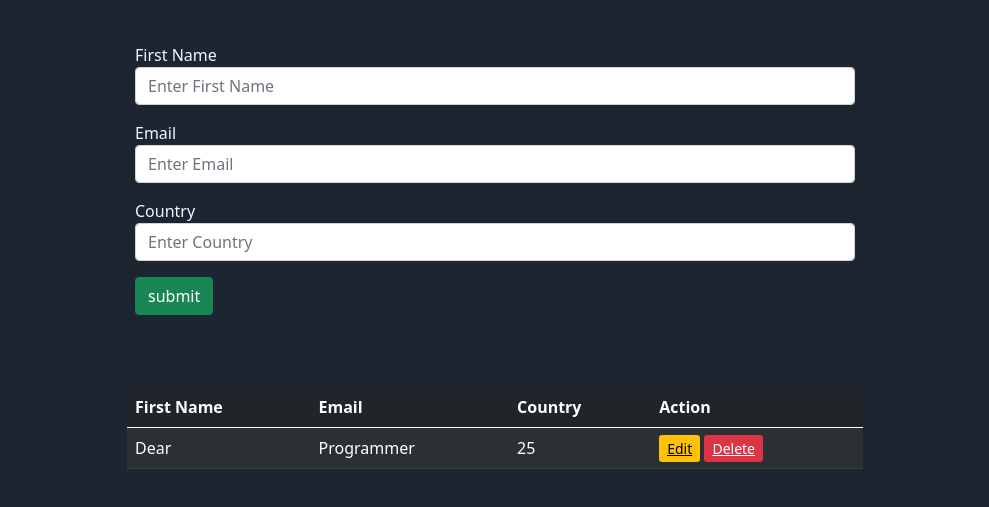
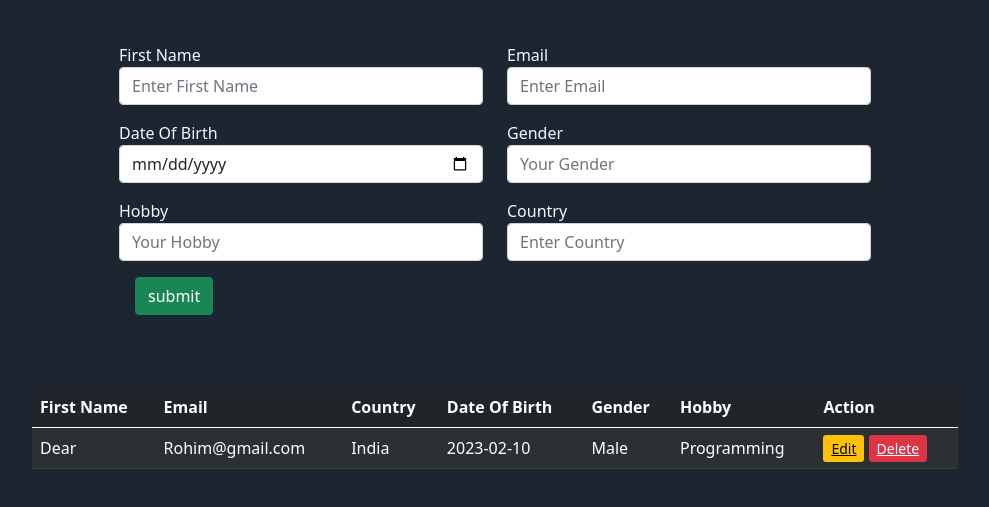
Before and after one commit to ShakilTalukder07/jsCrud, a plain HTML site: page index.html in a window 1280 px wide. Shown: the part 111-618 px from the top of the page, without its empty margins (145-1134 px from the left). Drawn offline with nearby package versions, Linux system fonts and the light colour scheme.

Commit message:
date of birth, gender and hobby add

```diff
--- a/index.html
+++ b/index.html
@@ -22,37 +22,66 @@
         </div>
         <div class="main row justify-content-center">
             <form action="" id="student-form" class="row justify-content-center mb-4 autocomplete">
-                <div class="col-md-8 col-10 mb-3">
-                    <label for="firstName">First Name</label>
-                    <input class="form-control" id="firstName" type="text" placeholder="Enter First Name" type="text">
+                <div class="d-flex gap-4 justify-content-center">
+                    <div class="col-md-4 col-5 mb-3">
+                        <label for="firstName">First Name</label>
+                        <input class="form-control" id="firstName" type="text" placeholder="Enter First Name"
+                            type="text">
+                    </div>
+                    <div class="col-md-4 col-5 mb-3">
+                        <label for="Email">Email</label>
+                        <input class="form-control" id="emailAddress" type="email" placeholder="Enter Email">
+                    </div>
                 </div>
-                <div class="col-md-8 col-10 mb-3">
-                    <label for="Email">Email</label>
-                    <input class="form-control" id="emailAddress" type="email" placeholder="Enter Email">
+
+                <!-- ======================================= -->
+                <div class="d-flex gap-4 justify-content-center">
+                    <div class="col-md-4 col-5 mb-3">
+                        <label for="Date Of Birth">Date Of Birth</label>
+                        <input class="form-control" id="dateOfBirth" type="date" placeholder="Enter Your Date of Barth">
+                    </div>
+                    <div class="col-md-4 col-5 mb-3">
+                        <label for="Gender">Gender</label>
+                        <input class="form-control" id="gender" type="text" placeholder="Your Gender">
+                    </div>
                 </div>
-                <div class="col-md-8 col-10 mb-3">
-                    <label for="Country">Country</label>
-                    <input class="form-control" id="country" type="text" placeholder="Enter Country" type="text">
+                <div class="d-flex gap-4 justify-content-center">
+                    <div class="col-md-4 col-5 mb-3">
+                        <label for="Hobby">Hobby</label>
+                        <input class="form-control" id="hobby" type="text" placeholder="Your Hobby">
+                    </div>
+
+                    <!-- ========================================== -->
+                    <div class="col-md-4 col-5 mb-3">
+                        <label for="Country">Country</label>
+                        <input class="form-control" id="country" type="text" placeholder="Enter Country" type="text">
+                    </div>
                 </div>
                 <div class="col-10 col-md-8">
                     <input class="btn btn-success add-btn" value="submit" type="submit">
                 </div>
             </form>
-            <div class="col-10 col-md-8 mt-5">
+            <div class="col-14 col-md-10 mt-5 mb-5">
                 <table class="table table-striped table-dark">
                     <thead>
                         <tr>
                             <th>First Name</th>
                             <th>Email</th>
                             <th>Country</th>
+                            <th>Date Of Birth</th>
+                            <th>Gender</th>
+                            <th>Hobby</th>
                             <th>Action</th>
                         </tr>
                     </thead>
                     <tbody id="student-list">
                         <tr>
                             <td>Dear</td>
-                            <td>Programmer</td>
-                            <td>25</td>
+                            <td>Rohim@gmail.com</td>
+                            <td>India</td>
+                            <td>2023-02-10</td>
+                            <td>Male</td>
+                            <td>Programming</td>
                             <td>
                                 <a href="#" class="btn- btn-warning btn-sm edit">Edit</a>
                                 <a href="#" class="btn- btn-danger btn-sm delete">Delete</a>
--- a/index.js
+++ b/index.js
@@ -21,6 +21,12 @@ function clearFields() {
     document.querySelector("#firstName").value = "";
     document.querySelector("#emailAddress").value = "";
     document.querySelector("#country").value = "";
+
+    // ===================================================
+
+    document.querySelector("#dateOfBirth").value = "";
+    document.querySelector("#gender").value = "";
+    document.querySelector("#hobby").value = "";
 }
 
 // add data
@@ -32,7 +38,13 @@ document.querySelector('#student-form').addEventListener("submit", (e) => {
     const email = document.querySelector("#emailAddress").value;
     const country = document.querySelector("#country").value;
 
-    if (firstName == "" || email == "" || country == "") {
+    // ==============================================================
+
+    const dateOfBirth = document.querySelector("#dateOfBirth").value;
+    const gender = document.querySelector("#gender").value;
+    const hobby = document.querySelector("#hobby").value;
+
+    if (firstName == "" || email == "" || country == "" || dateOfBirth == "" || gender == "" || hobby == "") {
         showAlert("Please fill all the data fields")
     }
     else {
@@ -44,6 +56,9 @@ document.querySelector('#student-form').addEventListener("submit", (e) => {
             <td>${firstName}</td>
             <td>${email}</td>
             <td>${country}</td>
+            <td>${dateOfBirth}</td>
+            <td>${gender}</td>
+            <td>${hobby}</td>
             <td>
             <a href="#" class="btn- btn-warning btn-sm edit">Edit</a>
             <a href="#" class="btn- btn-danger btn-sm delete">Delete</a>
@@ -51,12 +66,18 @@ document.querySelector('#student-form').addEventListener("submit", (e) => {
             `;
             list.appendChild(row);
             selectedRow == null;
-            showAlert ("Student add", "Success")
+            showAlert("Student add", "Success")
         }
-        else{
+        else {
             selectedRow.children[0].textContent = firstName;
             selectedRow.children[1].textContent = email;
             selectedRow.children[2].textContent = country;
+
+            // ==============================================
+
+            selectedRow.children[3].textContent = dateOfBirth;
+            selectedRow.children[4].textContent = gender;
+            selectedRow.children[5].textContent = hobby;
             selectedRow = null;
             showAlert("Student Info Edited", "info");
         }
@@ -66,13 +87,19 @@ document.querySelector('#student-form').addEventListener("submit", (e) => {
 
 // Edit data
 
-document.querySelector("#student-list").addEventListener("click", (e) =>{
+document.querySelector("#student-list").addEventListener("click", (e) => {
     target = e.target;
-    if(target.classList.contains("edit")){
+    if (target.classList.contains("edit")) {
         selectedRow = target.parentElement.parentElement;
         document.querySelector("#firstName").value = selectedRow.children[0].textContent;
         document.querySelector("#emailAddress").value = selectedRow.children[1].textContent;
         document.querySelector("#country").value = selectedRow.children[2].textContent;
+
+        // =====================================================================
+
+        document.querySelector("#dateOfBirth").value = selectedRow.children[3].textContent;
+        document.querySelector("#gender").value = selectedRow.children[4].textContent;
+        document.querySelector("#hobby").value = selectedRow.children[5].textContent;
     }
 });
 
```
